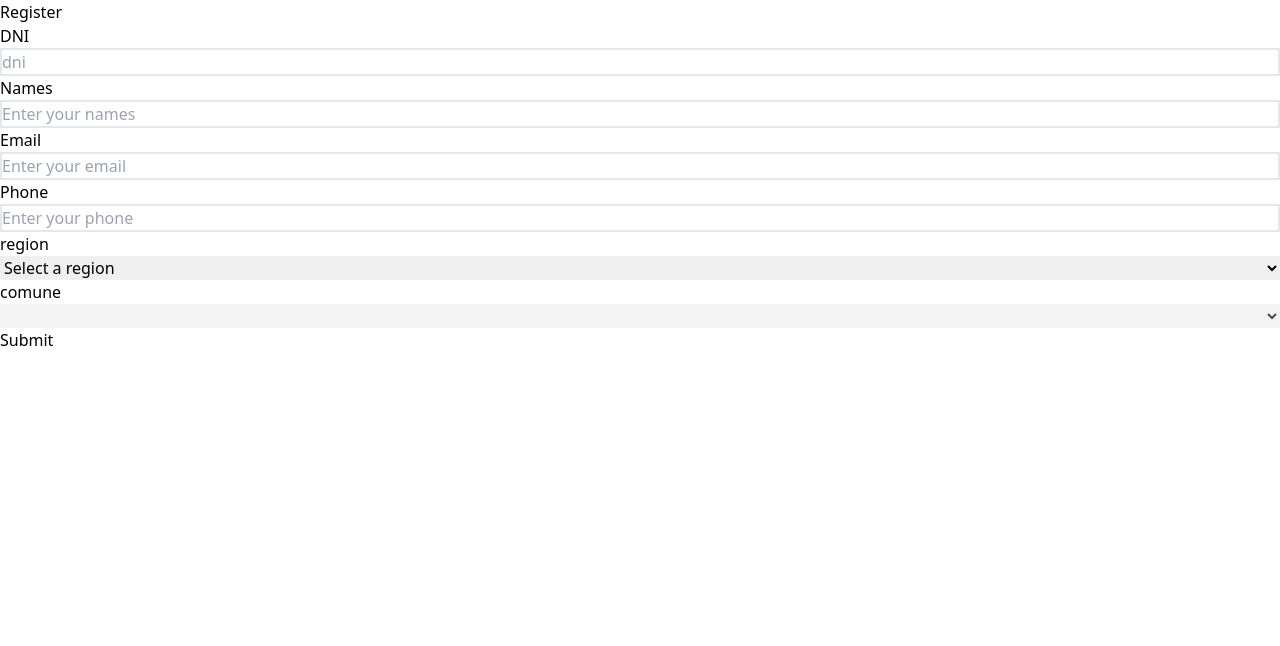
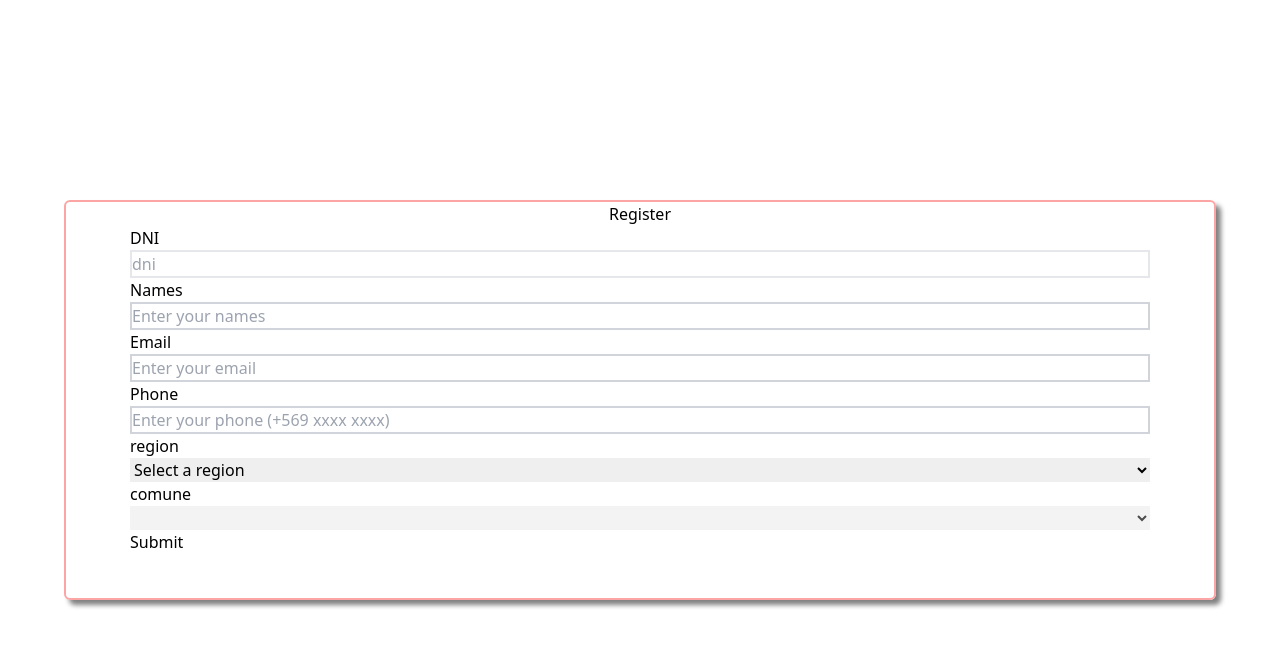
Before and after one commit to wainola/forms-kt, a Next.js app: page /register in a window 1280 px wide. Shown: the top 646 px of the page. Built offline with nearby package versions, Linux system fonts and the light colour scheme.

Commit message:
WIP: adding validators to inputs sources using yup

```diff
--- a/components/InputText.js
+++ b/components/InputText.js
@@ -10,14 +10,27 @@ export default function InputText({
   name,
   options,
   selectorCallback,
+  validateFunc,
 }) {
-  const [field, meta, helpers] = useField(name);
+  const [field, meta, helpers] = useField({
+    name,
+    validate: validateFunc,
+  });
+  console.log(meta);
 
-  const handleChange = function (evt) {
-    return field.onChange(evt);
-  };
+  // const handleChange = function (evt) {
+  //   return field.onChange(evt);
+  // };
 
-  const handleSelectorChange = (evt) => {
+  // const handleBlur = function (evt) {
+  //   const {
+  //     target: { value },
+  //   } = evt;
+  //   if (!value.length) {
+  //   }
+  // };
+
+  const handleSelectorChange = function (evt) {
     const {
       target: { value },
     } = evt;
@@ -61,9 +74,15 @@ export default function InputText({
           placeholder={placeholder}
           id={id}
           name={name}
-          onChange={handleChange}
-          className="border-2"
+          onChange={field.onChange}
+          onBlur={field.onBlur}
+          className={`border-2 ${
+            meta.error !== undefined ? 'border-red-300' : 'border-gray-300'
+          }`}
         />
+        <label className="text-red-500 italic">
+          {meta.error !== undefined && meta.error}
+        </label>
       </div>
     );
   };
--- a/components/formComponent.js
+++ b/components/formComponent.js
@@ -8,8 +8,19 @@ export default function FormComponent({ formValues, onSubmit, children }) {
     return onSubmit(values, actions);
   };
   return (
-    <Formik initialValues={formValues} onSubmit={submit}>
-      {(props) => <form onSubmit={props.handleSubmit}>{children}</form>}
+    <Formik
+      initialValues={formValues}
+      onSubmit={submit}
+      validateOnChange={false}
+    >
+      {(props) => {
+        // console.log('props', props);
+        return (
+          <form onSubmit={props.handleSubmit} {...props}>
+            {children}
+          </form>
+        );
+      }}
     </Formik>
   );
 }
--- a/components/inputDNI.js
+++ b/components/inputDNI.js
@@ -19,7 +19,7 @@ export default function InputDNI({
     return field.onChange(evt);
   };
 
-  console.log('data', meta);
+  // console.log('data', meta);
   return (
     <div className="flex flex-col">
       <label htmlFor={labelFor}>{label}</label>
--- a/package.json
+++ b/package.json
@@ -15,7 +15,8 @@
     "react": "17.0.1",
     "react-dom": "17.0.1",
     "react-hook-form": "^6.15.1",
-    "tailwindcss": "^2.0.3"
+    "tailwindcss": "^2.0.3",
+    "yup": "^0.32.8"
   },
   "devDependencies": {
     "@testing-library/react": "^11.2.5",
--- a/pages/register.js
+++ b/pages/register.js
@@ -1,6 +1,11 @@
-import React, { useEffect, useState } from 'react';
+import React, { useState } from 'react';
 import { FormComponent, InputDNI, InputText } from '../components';
 import { getComunes, getRegions } from '../utils/constants';
+import {
+  nameValidation,
+  emailValidation,
+  phoneValidation,
+} from '../utils/validations';
 
 export default function Register() {
   const [comunes, setComunes] = useState([]);
@@ -30,11 +35,12 @@ export default function Register() {
     console.log('values external submit', values);
   };
   return (
-    <div>
-      <div>
+    <div className="flex flex-col h-screen justify-center">
+      <div className="flex flex-col ml-16 mr-16 border-2 border-red-300 shadow rounded-md h-3/6">
+        <div className="flex flex-row justify-center">
           <h2>Register</h2>
         </div>
-      <div>
+        <div className="flex flex-col ml-16 mr-16">
           <FormComponent formValues={formValues} onSubmit={handleSubmit}>
             <InputDNI
               name="dni"
@@ -51,6 +57,7 @@ export default function Register() {
               labelFor="names"
               id="names"
               label="Names"
+              validateFunc={nameValidation}
             />
             <InputText
               name="email"
@@ -59,14 +66,16 @@ export default function Register() {
               labelFor="email"
               id="email"
               label="Email"
+              validateFunc={emailValidation}
             />
             <InputText
               name="phone"
               type="tel"
-            placeholder="Enter your phone"
+              placeholder="Enter your phone (+569 xxxx xxxx)"
               labelFor="phone"
               id="phone"
               label="Phone"
+              validateFunc={phoneValidation}
             />
             <InputText
               name="region"
@@ -91,5 +100,6 @@ export default function Register() {
           </FormComponent>
         </div>
       </div>
+    </div>
   );
 }
--- /dev/null
+++ b/utils/validations.js
@@ -0,0 +1,42 @@
+import * as Yup from 'yup';
+
+export const nameValidation = (names) => {
+  console.log('validating', names);
+  if (!names.length) return 'No names where addded';
+  if (names.split(' ').length !== 2)
+    return 'Either you added your name or your lastname';
+  return undefined;
+};
+
+export const emailValidation = async (email) => {
+  const emailValidation = Yup.string()
+    .email('Invalid email address')
+    .required('Must add an email address');
+
+  try {
+    await emailValidation.validate(email);
+    return undefined;
+  } catch (error) {
+    const {
+      errors: [errorMsg],
+    } = error;
+    return errorMsg;
+  }
+};
+
+export const phoneValidation = async (phone) => {
+  const phoneValidation = Yup.string()
+    .length(12, 'Enter a valid phone number (use +56)')
+    .required('You must enter a phone number');
+
+  try {
+    await phoneValidation.validate(phone);
+    return undefined;
+  } catch (error) {
+    console.log('error', error);
+    const {
+      errors: [errorMsg],
+    } = error;
+    return errorMsg;
+  }
+};
```
Also changed, not shown: 1 other file (tests, documents, lock files or other folders). Lines whose indentation alone changed are shown as unchanged.
